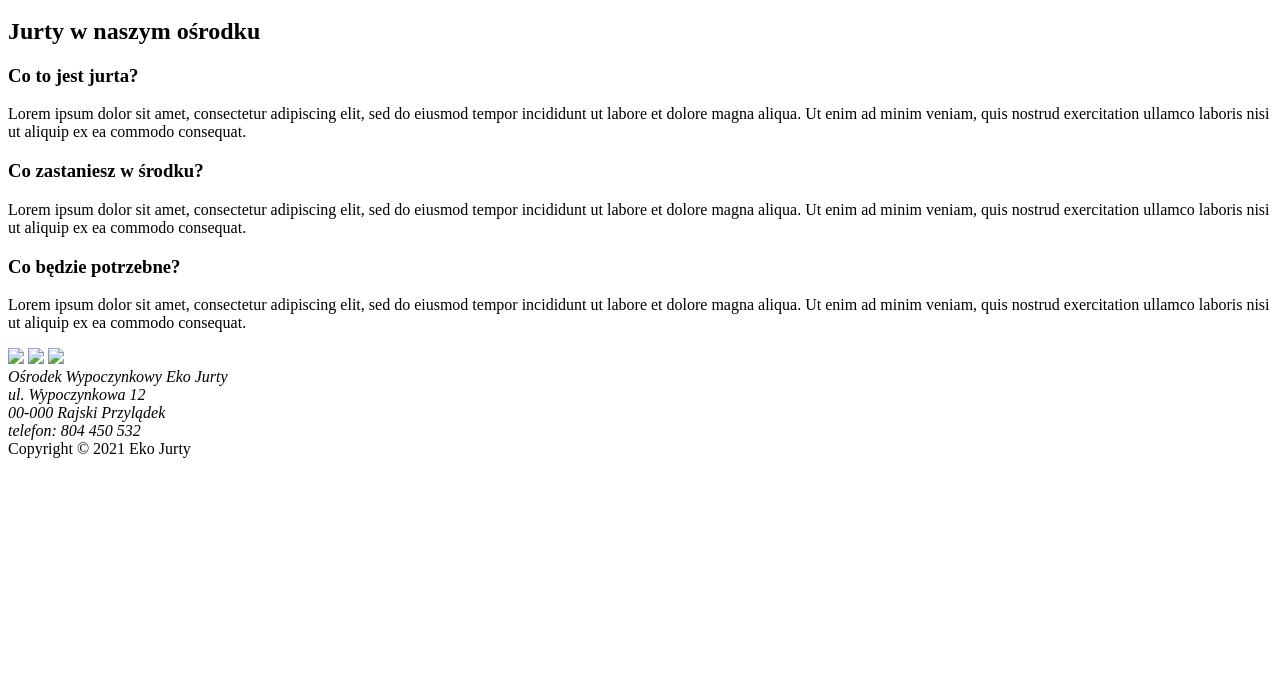
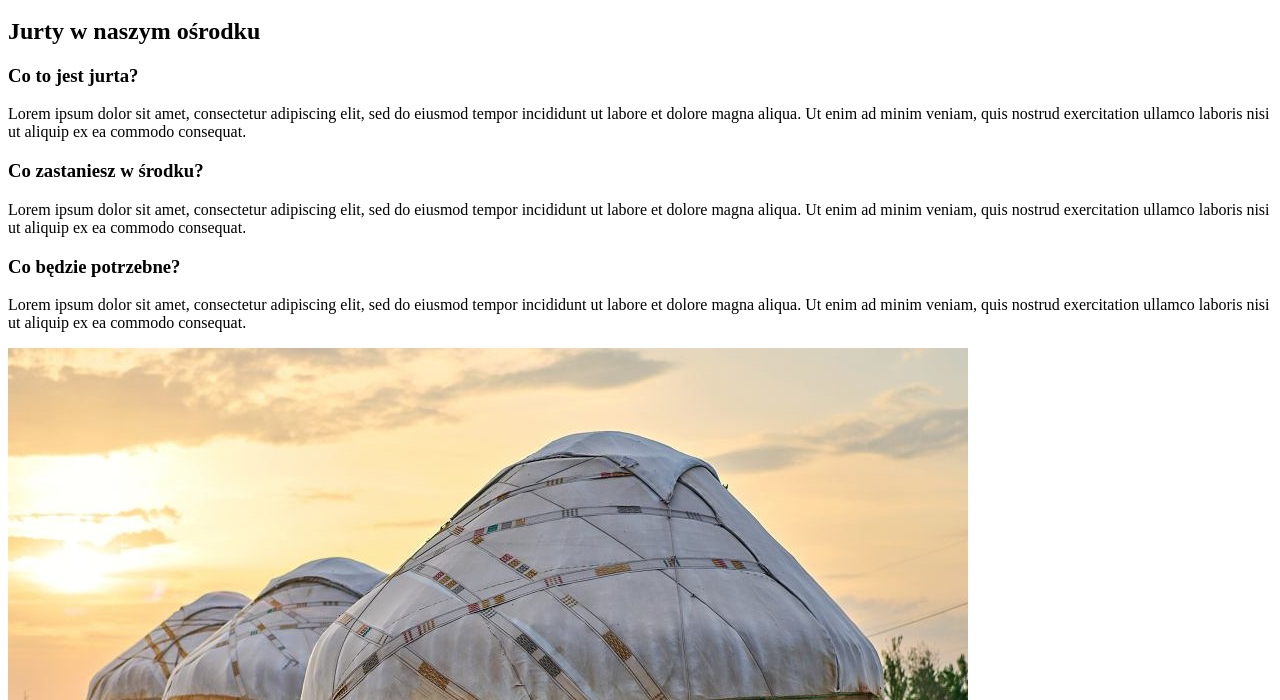
Before and after one commit to wslawacka/techniki-internetowe, a plain HTML site: page jurty.html in a window 1280 px wide. Shown: the part 100-800 px from the top of the page. Drawn offline with Linux system fonts and the light colour scheme.

Commit message:
fix jurta.jpg

```diff
--- a/jurty.html
+++ b/jurty.html
@@ -20,9 +20,9 @@
  <p>Lorem ipsum dolor sit amet, consectetur adipiscing elit, sed do eiusmod tempor incididunt ut labore et dolore magna aliqua. Ut enim ad minim veniam, quis nostrud exercitation ullamco laboris nisi ut aliquip ex ea commodo consequat.</p>
  <h3>Co będzie potrzebne?</h3>
  <p>Lorem ipsum dolor sit amet, consectetur adipiscing elit, sed do eiusmod tempor incididunt ut labore et dolore magna aliqua. Ut enim ad minim veniam, quis nostrud exercitation ullamco laboris nisi ut aliquip ex ea commodo consequat.</p>
- <img src="jurta1.jpg">
- <img src="jurta1.jpg">
- <img src="jurta1.jpg">
+ <img src="jurta.jpg">
+ <img src="jurta.jpg">
+ <img src="jurta.jpg">
   <div>
     <address>
       Ośrodek Wypoczynkowy Eko Jurty<br>
```
